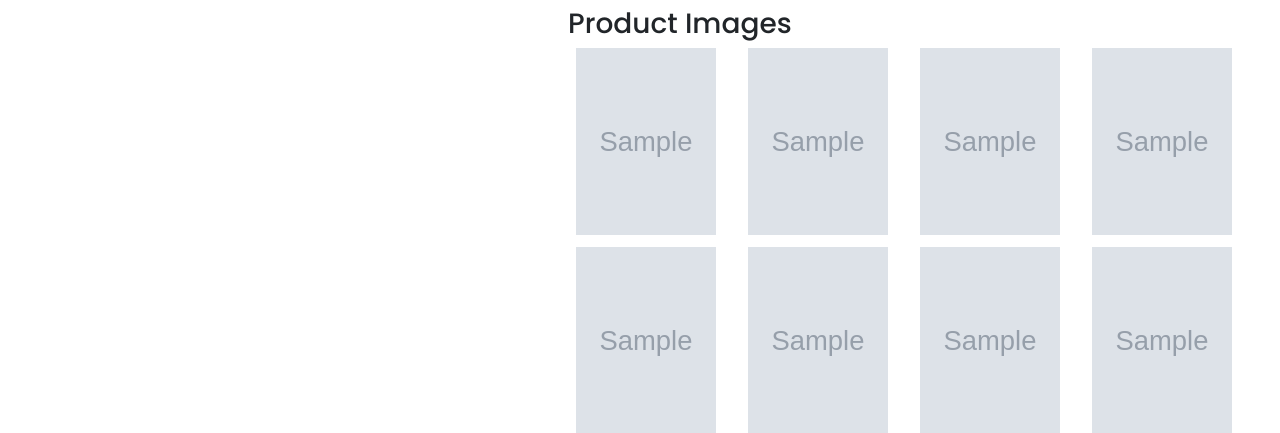
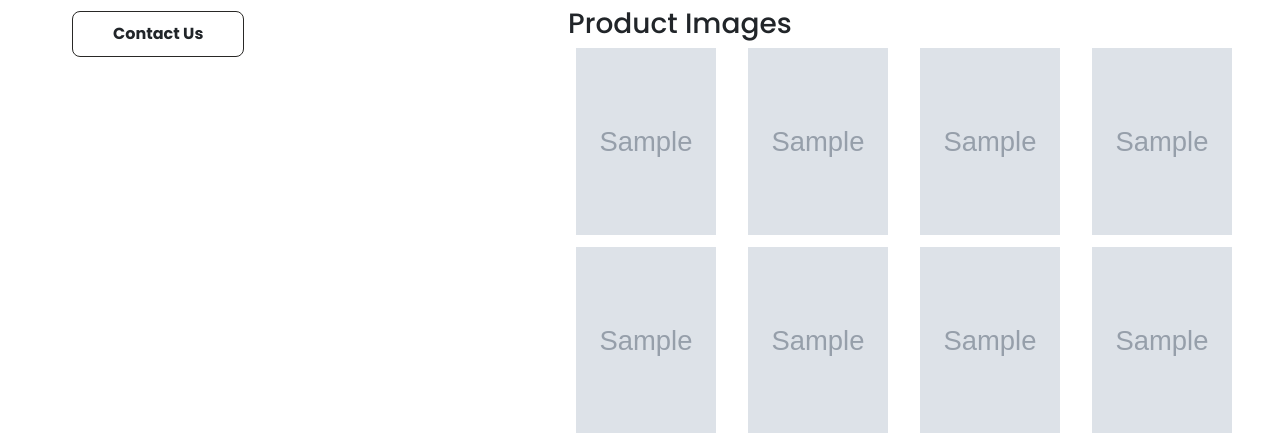
Before and after one commit to Leeap83/RP_machinesales, a PHP site: page /product-details.php?id=1 in a window 1280 px wide. Shown: the part 499-932 px from the top of the page. Run offline with PHP 8.4, Linux system fonts and the light colour scheme; tables that the repository leaves empty or names only in its code hold one stand-in row (values such as "Sample post"); grey boxes marked "Sample" are stand-in pictures; some libraries are stand-ins or nearby versions.

Commit message:
added button to product details

```diff
--- a/assets/css/style.css
+++ b/assets/css/style.css
@@ -79,9 +79,12 @@ nav li a:hover {color: #F9D342;}
 .admin_options .btn:hover {background-color: #F9D342;}
 .admin_grid p {text-align: center; color: #fff;}
 .back_btn {max-width: 300px;margin: auto;text-align: center; padding-bottom: 1em;}
-.back_btn .btn_bk {max-width: 288px;border-radius: 8px!important;margin: auto!important;padding: 10px 40px;font-weight: 700; background: #fff; border: 1px solid #292826;}
+.back_btn .btn_bk {max-width: 288px;border-radius: 8px!important;margin: auto!important;padding: 10px 40px;font-weight: 700; background: #F9D342; border: 1px solid #292826;}
 select {height: 36px;}
 .disabled {color: #757790;}
+.cont_btn {text-align: left; padding-bottom: 1em;}
+.cont_btn .contact_btn {max-width: 288px;border-radius: 8px!important;margin: auto!important;padding: 10px 40px;font-weight: 700; background: #fff; border: 1px solid #292826;}
+
 
 
 /* product section */
--- a/product-details.php
+++ b/product-details.php
@@ -37,7 +37,9 @@ if (isset($_GET['id'])) {
                     } else {
                         echo '<p><strong>Sold</strong></p>';
                     }?>
-
+                    <div class="cont_btn">
+                        <a href="contact.php" class="btn contact_btn">Contact Us</a>
+                    </div>
                 </div>
                 <div class="product_image">
                     <?php if ($result_check['video']) {?>
```
